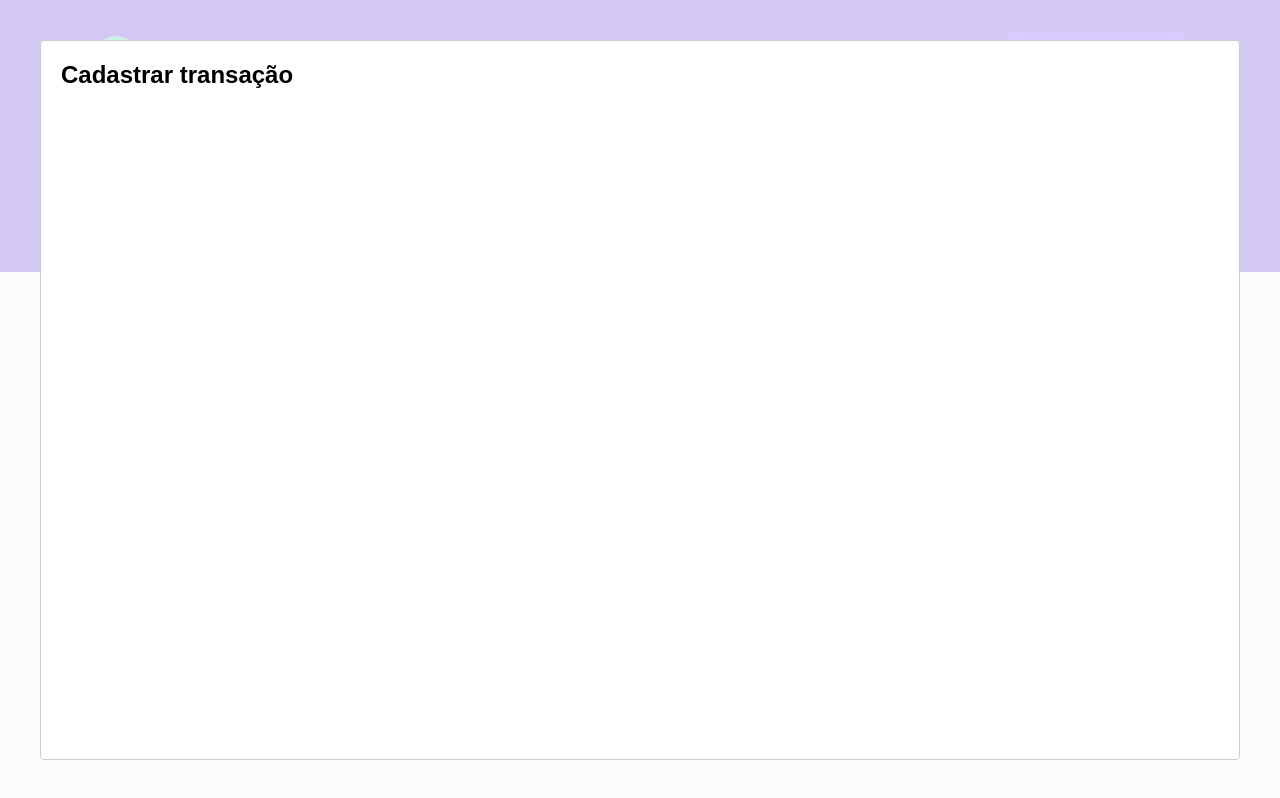
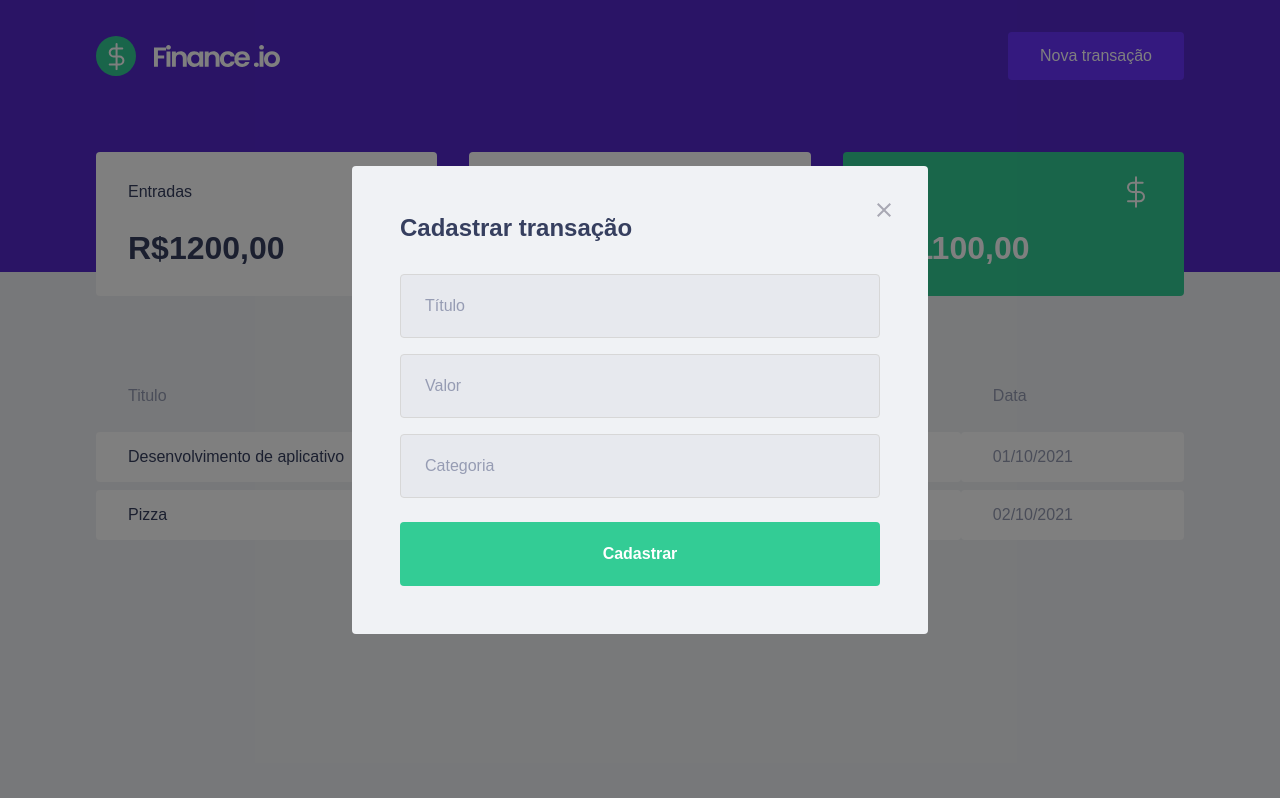
Before and after one commit to pehcst/financeapp, a React (Create React App) app: page / in a window 1280 px wide. Both pictures are taken after a click on the button "Nova transação". Built offline with nearby package versions, Linux system fonts and the light colour scheme; no server answers; what miragejs would draw is missing.

Commit message:
modal style

```diff
--- a/src/components/NewTransactionModal/index.tsx
+++ b/src/components/NewTransactionModal/index.tsx
@@ -1,4 +1,6 @@
 import Modal from 'react-modal';
+import { Container } from './styles';
+import CloseImg from '../../assets/close.svg';
 
 interface NewTransactionModalProps {
   isOpen: boolean;
@@ -10,8 +12,19 @@
     <Modal
       isOpen={isOpen}
       onRequestClose={onRequestClose}
+      overlayClassName="react-modal-overlay"
+      className="react-modal-content"
     >
+      <button type="button" onClick={onRequestClose} className="react-modal-close">
+        <img src={CloseImg} alt="fechar modal" ></img>
+      </button>
+    <Container>
       <h2>Cadastrar transação</h2>
+      <input placeholder={'Título'}></input>
+      <input placeholder={'Valor'} type="number"></input>
+      <input placeholder={'Categoria'}></input>
+      <button type="submit">Cadastrar</button>
+    </Container>
     </Modal>
   )
 }
--- a/src/components/NewTransactionModal/styles.ts
+++ b/src/components/NewTransactionModal/styles.ts
@@ -1 +1,46 @@
 import styled from 'styled-components';
+
+export const Container = styled.form`
+  h2 {
+    color: var(--text-title);
+    font-size: 1.5rem;
+    margin-bottom: 2rem;
+  }
+
+  input {
+    width: 100%;
+    padding: 0 1.5rem;
+    height: 4rem;
+    border-radius: 0.25rem;
+    border: 1px solid #d7d7d7;
+    background-color: #e7e9ee;
+    font-weight: 400;
+    font-size: 1rem;
+
+    &::placeholder {
+      color: var(--text-body);
+    }
+    & + input {
+      margin-top: 1rem;
+    }
+  }
+
+  button[type="submit"] {
+    width: 100%;
+    padding: 0 1.5rem;
+    height: 4rem;
+    background: var(--green);
+    color: #fff;
+    border-radius: 0.25rem;
+    border: 0;
+    font-size: 1rem;
+    margin-top: 1.5rem;
+    transition: filter 0.2s;
+    font-weight: 600;
+
+    &:hover {
+      filter: brightness(0.9);
+    }
+
+  }
+`;
--- a/src/styles/global.ts
+++ b/src/styles/global.ts
@@ -51,6 +51,40 @@
     opacity: 0.6;
     cursor: not-allowed;
   }
+  //modal style
 
+  .react-modal-overlay {
+    background: rgba(0,0,0,0.5);
+    position: fixed;
+    top: 0;
+    left: 0;
+    right: 0;
+    bottom: 0;
+    display: flex;
+    align-items: center;
+    justify-content: center;
+  }
+
+  .react-modal-content {
+    width: 100%;
+    max-width: 576px;
+    background: var(--background);
+    padding: 3rem;
+    position: relative;
+    border-radius: 0.25rem;
+  }
+
+  .react-modal-close {
+    position: absolute;
+    right: 1.5rem;
+    top: 1.5rem;
+    border: 0;
+    background: transparent;
+    transition: filter 0.2s;
+
+    &:hover {
+      filter: brightness(0.8);
+    }
+  }
 
 `;
```
